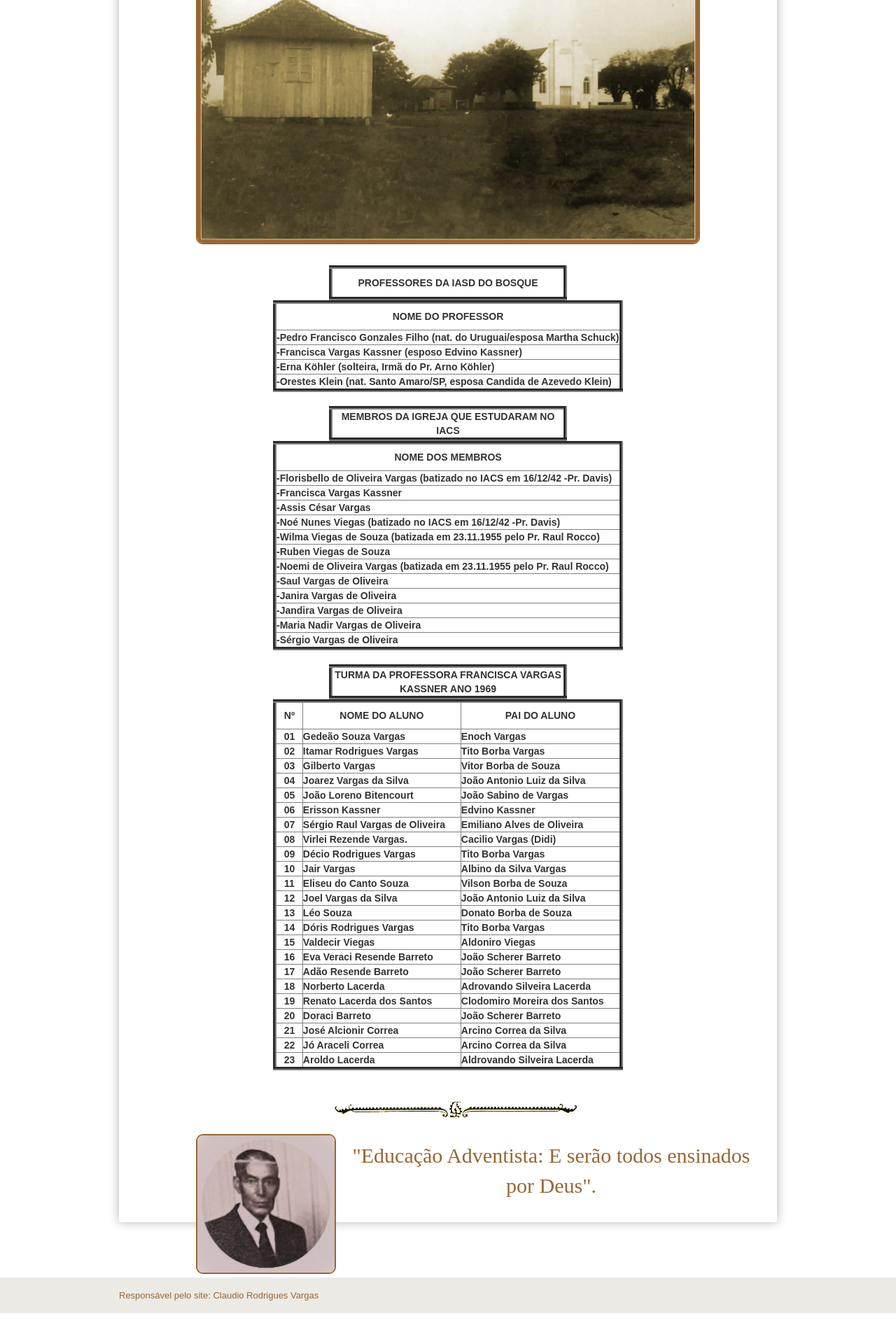
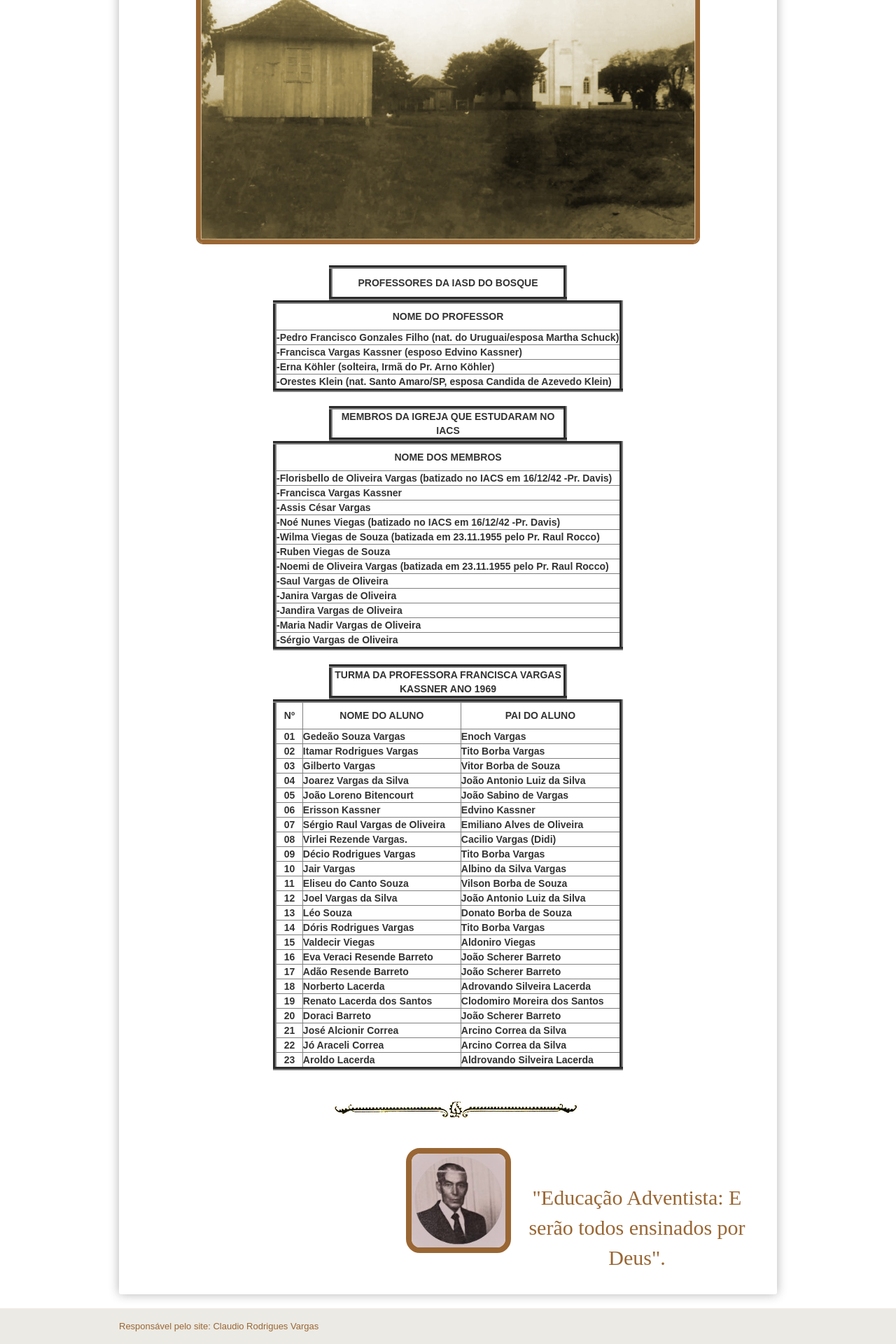
Before and after one commit to claudiovargas1955/claudiovargas1955.github.io, a Jekyll site: the page built from _pages/ensino-da-iasd-bosque.html, in a window 1280 px wide. Shown: the part 692-2612 px from the top of the page at 70% size. Built offline with Jekyll 4.4.1, drawn with Linux system fonts in a browser that asks for light colours; some web fonts are replaced; before the commit the page ends 2568 px from its top, so only the background shows below that.

Commit message:
Update ensino-da-iasd-bosque.html

```diff
--- a/_pages/ensino-da-iasd-bosque.html
+++ b/_pages/ensino-da-iasd-bosque.html
@@ -421,11 +421,11 @@ tr:hover{
  </table>
 
  </div><br>
- <img class="dir3" style="float:center"; src="/images/Separador2.jpg" class="img-responsive" width="400px" title="";/><br>
+ <img class="dir3" style="float:center"; src="/images/Separador2.jpg" class="img-responsive" width="400px" title="";/><br><br>
 
 
-<p><img class="esq2" style="float:left"; src="/images/pedrofrancisco.jpg" class="img-responsive" width="200px" title="Professor
-Pedro Francisco Gonzalez";/>
+<p><img class="dir6" style="float:left"; src="/images/pedrofrancisco.jpg" class="img-responsive" width="150px" title="Professor
+Pedro Francisco Gonzalez";/><br><br>
 
 
 
```
